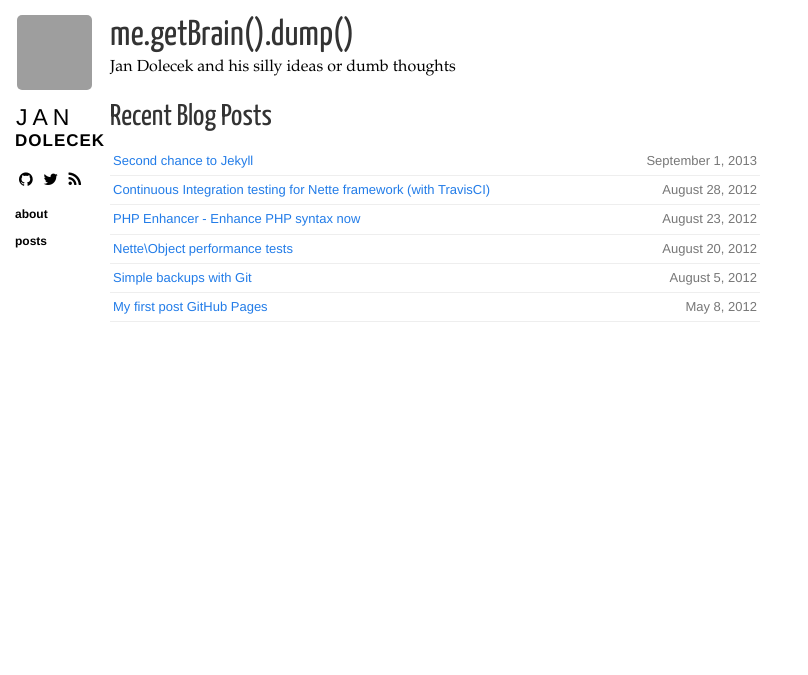
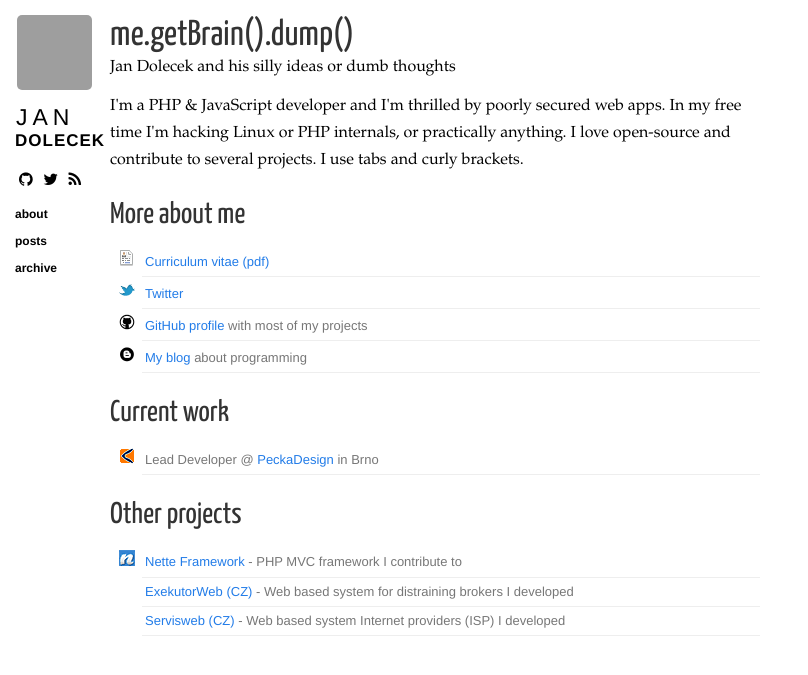
Before and after one commit to juzna/juzna.github.io, a Jekyll site: the page built from index.html, in a window 1280 px wide, cut to the strip 0-675 px from the top of the page. Shown: the whole strip, without its empty margins (0-808 px from the left). Built offline with Jekyll 4.4.1, drawn with Linux system fonts in a browser that asks for light colours; nearby versions of some CDN libraries; Markdown is read by kramdown in place of the engine named in the settings; grey boxes are pictures that could not be loaded.

Commit message:
updated layouts & homepage

```diff
--- /dev/null
+++ b/_layouts/default.html
@@ -0,0 +1,11 @@
+---
+layout: layout
+---
+
+
+<section class="content">
+	<h1>me.getBrain().dump()</h1>
+	<div style="margin-bottom: 1em;">Jan Dolecek and his silly ideas or dumb thoughts</div>
+
+	{{ content }}
+</section>
--- a/_layouts/layout.html
+++ b/_layouts/layout.html
@@ -49,7 +49,8 @@
     <section class="sections">
       <ul>
         <li><a href="/about.html">about</a></li>
-        <li><a href="/">posts</a></li>
+        <li><a href="/blog.html">posts</a></li>
+        <li><a href="/archive.html">archive</a></li>
       </ul>
     </section>
   </section>
--- a/_layouts/post.html
+++ b/_layouts/post.html
@@ -14,7 +14,7 @@ layout: layout
 
   {% if page.original_link %}
   <div class="note">
-    Originally published on <a href="{{ page.original_link }}">{% = page.original_link_name ? page.original_link_name : "gist" %}</a>.
+    Originally published on <a href="{{ page.original_link }}"></a>.
   </div>
   {% endif %}
 
--- /dev/null
+++ b/_plugins/archives.rb
@@ -0,0 +1,59 @@
+#
+# Generates a single archive.html page in site root that lists all posts by month.
+#
+# Learned from:
+# https://github.com/mojombo/jekyll/wiki/Plugins
+# https://gist.github.com/707909
+#
+#
+module Jekyll
+
+  class ArchivePage < Page
+    def initialize(site, months, posts_by_month)
+      @site = site
+      @base = site.source
+      # I simply write the archive.html file in the _site root
+      @dir = "/"
+      @name = "archive.html"
+
+      self.process(@name)
+      self.read_yaml(@base, 'archive.html')
+      # array of Times, normalized to year and month
+      self.data['months'] = months
+      # hash keyed on normalized times, mapped to array of posts
+      self.data['posts_by_month'] = posts_by_month
+    end
+  end
+
+
+  class ArchiveGenerator < Generator
+    safe true
+
+    def group_by_month(posts)
+      months = []
+      posts_by_month = {}
+      posts.reverse.each do |post|
+        key = Time.utc(post.date.year, post.date.month)
+        if posts_by_month.has_key?(key)
+          posts_by_month[key] << post
+        else
+          posts_by_month[key] = [post]
+          months << key
+        end
+      end
+      return [months,posts_by_month]
+    end
+
+    def generate(site)
+      archive_data = group_by_month(site.posts)
+      months = archive_data[0]
+      posts_by_month = archive_data[1]
+
+      archive = ArchivePage.new(site, months, posts_by_month)
+      archive.render(site.layouts, site.site_payload)
+      archive.write(site.dest)
+      site.pages << archive
+    end
+  end
+
+end
--- a/index.html
+++ b/index.html
@@ -1,18 +1,33 @@
 ---
-layout: layout
-title: "Posts"
+layout: default
+title: "Jan Doleček"
 ---
 
-<section class="content">
-  <h1>me.getBrain().dump()</h1>
-  <div>Jan Dolecek and his silly ideas or dumb thoughts</div>
+<p>
+	I'm a PHP & JavaScript developer and I'm thrilled by poorly secured web apps.
+	In my free time I'm hacking Linux or PHP internals, or practically anything.
+	I love open-source and contribute to several projects.
+	I use tabs and curly brackets.
+</p>
 
-  <h2>Recent Blog Posts</h2>
-  <ul class="listing">
-    {% for post in site.posts %}
-    <li>
-      <span>{{ post.date | date: "%B %e, %Y" }}</span> <a href="{{ post.url }}">{{ post.title }}</a>
-    </li>
-    {% endfor %}
-  </ul>
-</section>
+<h2>More about me</h2>
+<ul class="listing" style="margin-left: 2em;">
+	<li style="list-style-image: url('favicons/cv.png');"><a href="cv.pdf">Curriculum vitae (pdf)</a></li>
+	<li style="list-style-image: url('favicons/twitter.png');"><a href="https://twitter.com/juznacz">Twitter</a></li>
+	<li style="list-style-image: url('favicons/github.png');"><a href="https://github.com/juzna/">GitHub profile</a> with most of my projects</li>
+	<li style="list-style-image: url('favicons/blog.png');"><a href="http://blog.juzna.cz">My blog</a> about programming</li>
+</ul>
+
+
+<h2>Current work</h2>
+<ul class="listing" style="margin-left: 2em;">
+	<li style="list-style-image: url('favicons/pecka.ico');">Lead Developer @ <a href="http://www.peckadesign.cz" rel="ext">PeckaDesign</a> in Brno</li>
+</ul>
+
+
+<h2>Other projects</h2>
+<ul class="listing" style="margin-left: 2em;">
+	<li style="list-style-image: url('favicons/nette.ico');"><a href="http://nette.org/">Nette Framework</a> - PHP MVC framework I contribute to</li>
+	<li style="list-style-image: "><a href="http://exekutorweb.cz/">ExekutorWeb (CZ)</a> - Web based system for distraining brokers I developed</li>
+	<li style="list-style-image: "><a href="http://www.helemik.cz/vyvoj/">Servisweb (CZ)</a> - Web based system Internet providers (ISP) I developed</li>
+</ul>
```
Also changed, not shown: archive.html (added, +16 -0 lines), blog.html (added, +13 -0 lines), favicons/blog.ico (added), favicons/blog.png (added), favicons/cv.png (added), favicons/feed-icon.gif (added), favicons/github.png (added), favicons/nette.ico (added), favicons/pecka.ico (added), favicons/twitter.png (added), 1 other file.
